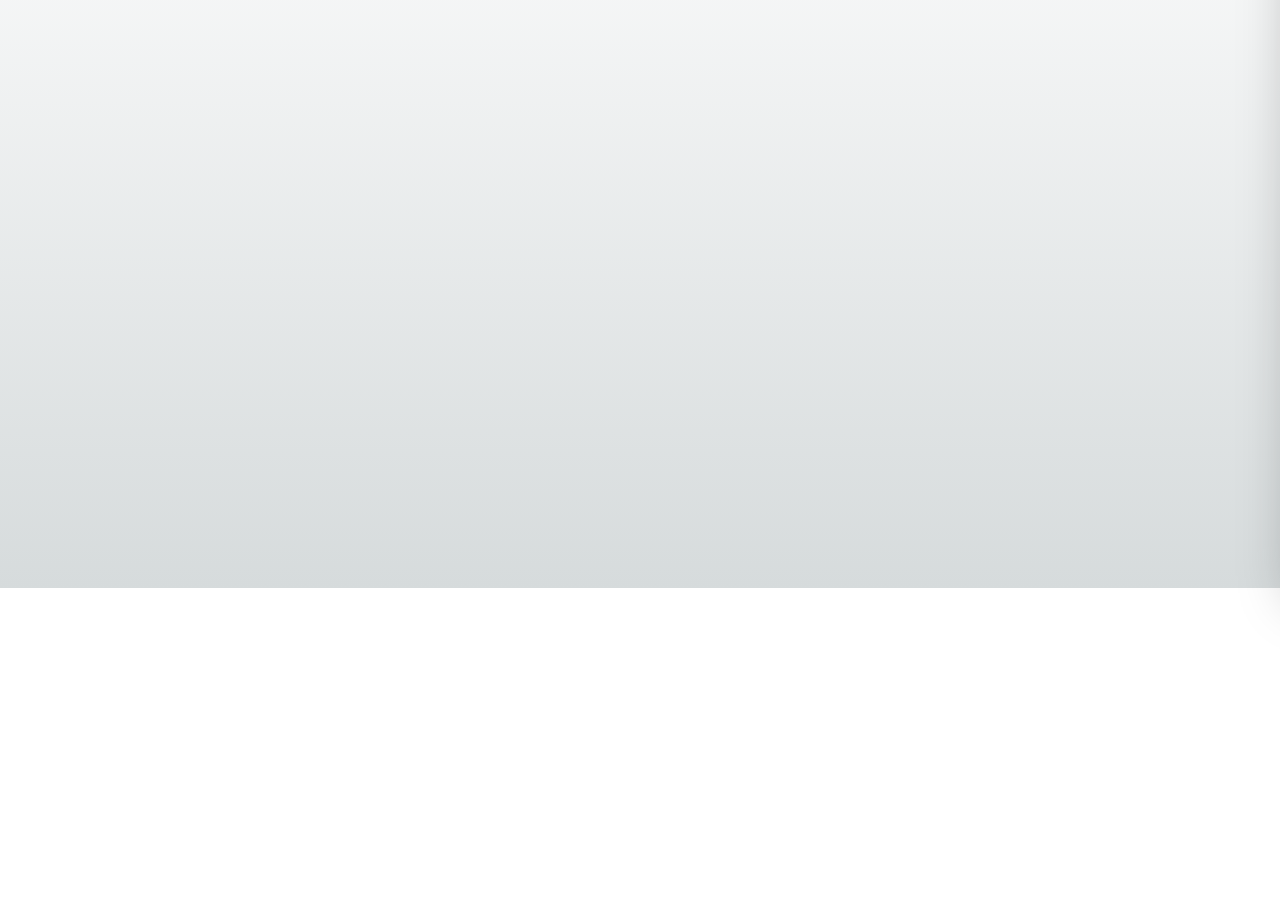
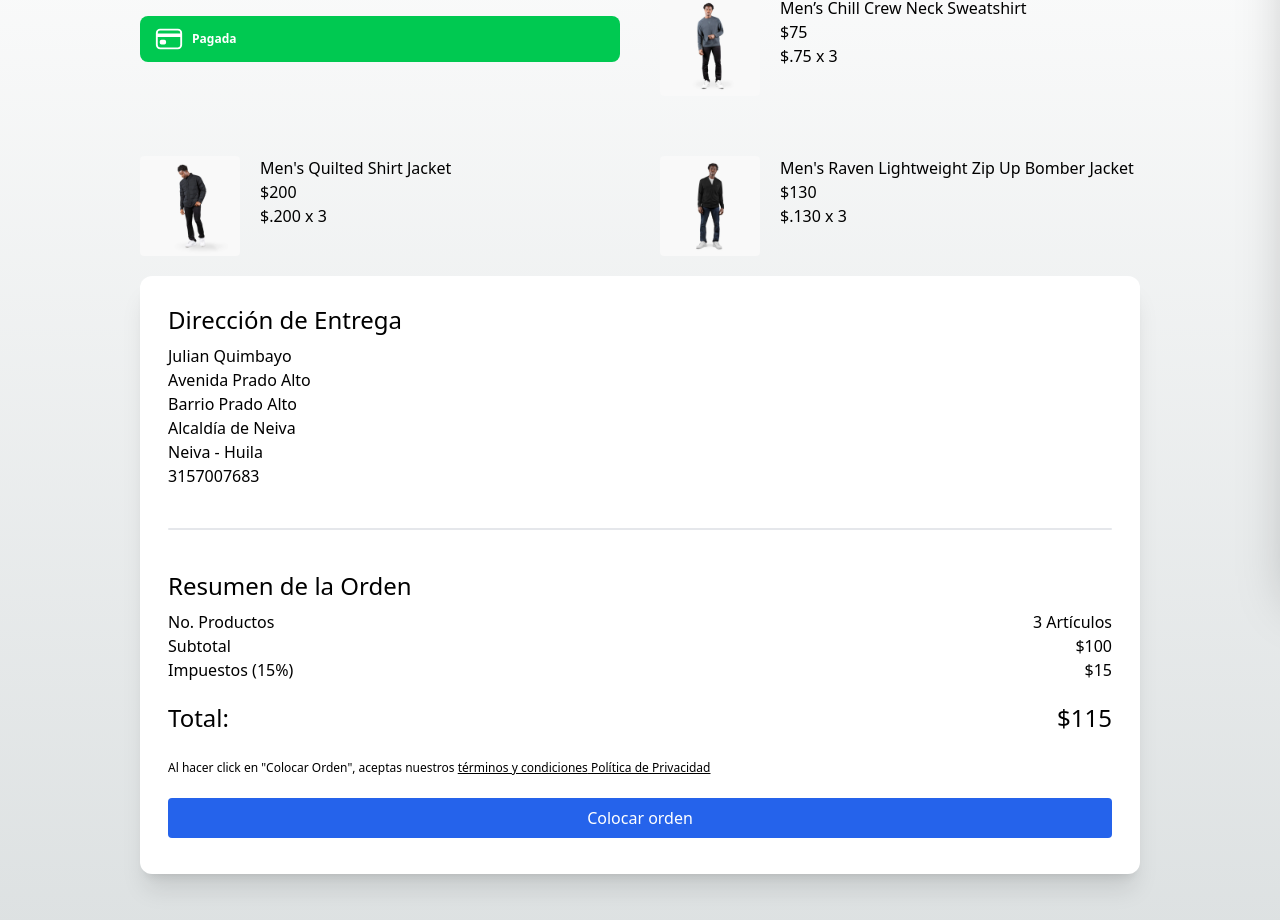
Before and after one commit to sebastiian06/Ecommerce, a Next.js app: page /orders/123 in a window 1280 px wide. Shown: the part 212-1132 px from the top of the page. Before the commit the page ends 800 px from the top, so only its background shows below. Built offline with nearby package versions, Linux system fonts and the light colour scheme.

Commit message:
Actualización del proyecto segundo taller clase 2 voy en el paso 3 avanzando confia en el proceso

```diff
--- a/src/app/(shop)/checkout/page.tsx
+++ b/src/app/(shop)/checkout/page.tsx
@@ -13,16 +13,13 @@ export default function CartPage() {
   return (
     <div className="flex justify-center items-center mb-72 px-10 sm:px-0">
       <div className="flex flex-col w-[1000px]">
-        {/* Cambiado: Carrito -> Verificar Ordenes */}
         <Title title="Verificar Ordenes" />
 
-        {/* Contenedor principal con dos columnas */}
         <div className="grid grid-cols-1 sm:grid-cols-2 gap-10 mt-5">
 
-          {/* Columna izquierda: productos */}
+          {/* Carrito */}
           <div>
             <div className="flex flex-col mb-5">
-              {/* Cambios solicitados */}
               <span className="text-xl">Ajustar Elementos</span>
               <Link href="/cart" className="underline mb-5">
                 Editar Carrito
@@ -49,11 +46,10 @@ export default function CartPage() {
             ))}
           </div>
 
-          {/* Columna derecha: Dirección + Resumen */}
+          {/* Checkout */}
           <div>
             <div className="bg-white rounded-xl shadow-xl p-7">
 
-              {/* ✅ Bloque nuevo agregado aquí */}
               <h2 className="text-2xl mb-2">Dirección de Entrega</h2>
               <div className="mb-10">
                 <p>Julian Quimbayo</p>
@@ -63,10 +59,9 @@ export default function CartPage() {
                 <p>Neiva - Huila</p>
                 <p>3157007683</p>
               </div>
-              {/* Divisor */}
+
               <div className="w-full h-0.5 rounded bg-gray-200 mb-10"></div>
 
-              {/* Resumen de la Orden */}
               <h2 className="text-2xl mb-2">Resumen de la Orden</h2>
 
               <div className="grid grid-cols-2">
@@ -86,11 +81,23 @@ export default function CartPage() {
               </div>
 
               <div className="mt-5 mb-2 w-full">
+                <p className="mb-5">
+                  <span className="text-xs">
+                    Al hacer click en "Colocar Orden", aceptas nuestros{" "}
+                    <a href="#" className="underline">
+                      {" "}
+                      términos y condiciones{" "}
+                    </a>{" "}
+                    <a href="#" className="underline">
+                      Política de Privacidad
+                    </a>
+                  </span>
+                </p>
                 <Link
                   className="flex btn-primary justify-center"
-                  href="/checkout/address"
+                  href="/orders/123"
                 >
-                  Checkout
+                  Colocar orden
                 </Link>
               </div>
             </div>
--- a/src/app/(shop)/orders/[id]/page.tsx
+++ b/src/app/(shop)/orders/[id]/page.tsx
@@ -1,10 +1,129 @@
-import { titleFont } from "@/config/fonts";
+import { QuantitySelector } from "@/components";
+import { Title } from "@/components/ui/title/Title";
+import { initialData } from "@/seed/seed";
+import clsx from "clsx";
+import Image from "next/image";
+import Link from "next/link";
+import { IoCardOutline } from "react-icons/io5";
+
+const productsInCart = [
+  initialData.products[0],
+  initialData.products[1],
+  initialData.products[2],
+];
+
+interface Props{
+  params:{
+    id:string;
+  }
+}
+
+export default async function ({params}:Props) {
+  const {id} = await params;
+
+  return (
+    <div className="flex justify-center items-center mb-72 px-10 sm:px-0">
+      <div className="flex flex-col w-[1000px]">
+        <Title title={`Orden # ${id}`} />
+
+        <div className="grid grid-cols-1 sm:grid-cols-2 gap-10 mt-5">
+
+          {/* Carrito */}
+            <div className="flex flex-col mt-5">
+
+              <div className={
+                clsx(
+                  "flex items-center rounded-lg py-2 px-3.5 text-xs font-bold text-white mb-5",
+                  {
+                    'bg-red-500': false,
+                    'bg-green-500': true
+                  }
+                )
+              }>
+                <IoCardOutline size={30} />
+                {/* <span className="mx-2">Pendiente de Pago</span> */}
+                <span className="mx-2">Pagada</span>
+              </div>
+            </div>
+
+            {/* Items */}
+            {productsInCart.map((product) => (
+              <div key={product.slug} className="flex mb-5">
+                <Image
+                  src={`/products/${product.images[0]}`}
+                  width={100}
+                  height={100}
+                  alt={product.title}
+                  className="mr-5 rounded"
+                />
+
+                <div>
+                  <p>{product.title}</p>
+                  <p>${product.price}</p>
+                  <p>$.{product.price} x 3</p>
+                </div>
+              </div>
+            ))}
+          </div>
+
+          {/* Checkout */}
+          <div>
+            <div className="bg-white rounded-xl shadow-xl p-7">
+
+              <h2 className="text-2xl mb-2">Dirección de Entrega</h2>
+              <div className="mb-10">
+                <p>Julian Quimbayo</p>
+                <p>Avenida Prado Alto</p>
+                <p>Barrio Prado Alto</p>
+                <p>Alcaldía de Neiva</p>
+                <p>Neiva - Huila</p>
+                <p>3157007683</p>
+              </div>
+
+              <div className="w-full h-0.5 rounded bg-gray-200 mb-10"></div>
 
 
-export default function() {
-  return (
-    <main>
-      <h1 className={titleFont.className}>Orders By Id Page</h1>
-    </main>
+              <h2 className="text-2xl mb-2">Resumen de la Orden</h2>
+
+              <div className="grid grid-cols-2">
+                <span>No. Productos</span>
+                <span className="text-right">3 Artículos</span>
+              </div>
+
+              <div className="grid grid-cols-2">
+                <span>Subtotal</span>
+                <span className="text-right">$100</span>
+
+                <span>Impuestos (15%)</span>
+                <span className="text-right">$15</span>
+
+                <span className="mt-5 text-2xl">Total:</span>
+                <span className="mt-5 text-2xl text-right">$115</span>
+              </div>
+
+              <div className="mt-5 mb-2 w-full">
+                <p className="mb-5">
+                  <span className="text-xs">
+                    Al hacer click en "Colocar Orden", aceptas nuestros{" "}
+                    <a href="#" className="underline">
+                      {" "}
+                      términos y condiciones{" "}
+                    </a>{" "}
+                    <a href="#" className="underline">
+                      Política de Privacidad
+                    </a>
+                  </span>
+                </p>
+                <Link
+                  className="flex btn-primary justify-center"
+                  href="/orders/123"
+                >
+                  Colocar orden
+                </Link>
+              </div>
+            </div>
+          </div>
+        </div>
+      </div>
   );
 }
```
